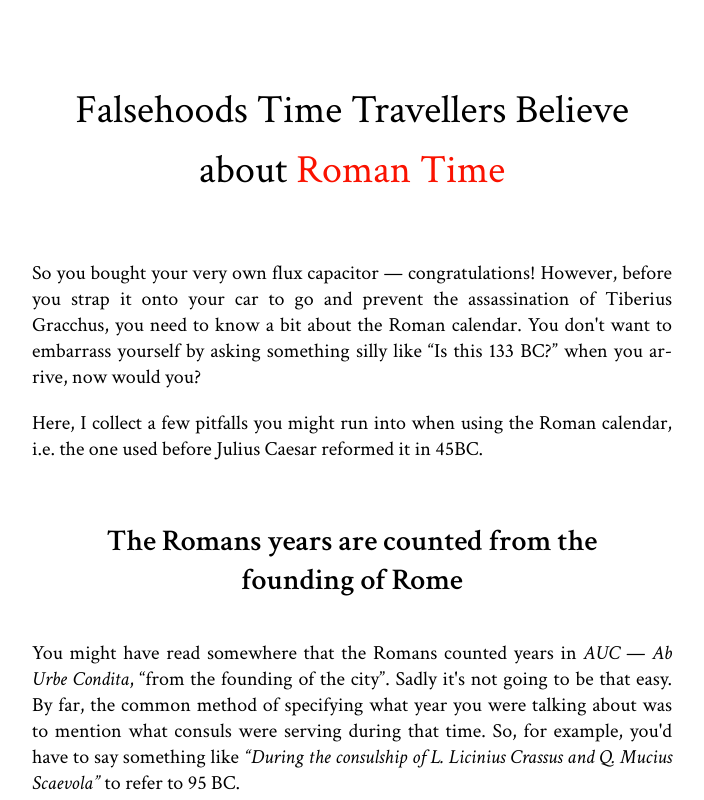
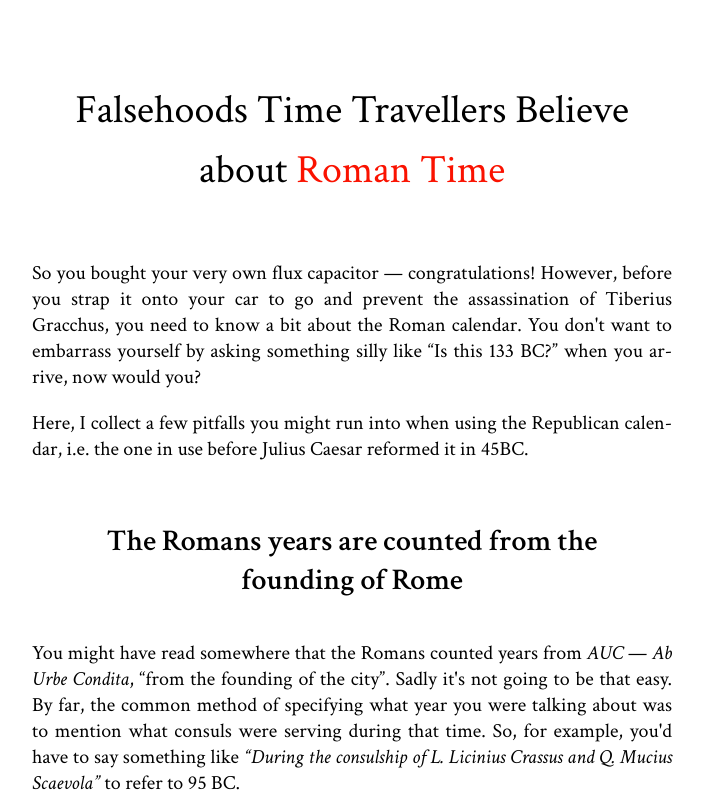
Before and after one commit to Aransentin/aransentin.github.io, a plain HTML site: page roman_calendar/index.html in a window 1280 px wide. Shown: the top 800 px of the page, without its empty margins (288-992 px from the left). Drawn offline with Linux system fonts and the light colour scheme.

Commit message:
small edit

```diff
--- a/roman_calendar/index.html
+++ b/roman_calendar/index.html
@@ -58,11 +58,11 @@ pre{
 <h1>Falsehoods Time Travellers Believe about <span class=red>Roman Time</span></h1>
 
 <p>So you bought your very own flux capacitor &mdash; congratulations! However, before you strap it onto your car to go and prevent the assassination of Tiberius Gracchus, you need to know a bit about the Roman calendar. You don't want to embarrass yourself by asking something silly like “Is this 133 BC?” when you arrive, now would you?</p>
-<p>Here, I collect a few pitfalls you might run into when using the Roman calendar, i.e. the one used before Julius Caesar reformed it in 45BC.</p>
+<p>Here, I collect a few pitfalls you might run into when using the Republican calendar, i.e. the one in use before Julius Caesar reformed it in 45BC.</p>
 
 <h2>The Romans years are counted from the founding of Rome</h2>
 
-<p>You might have read somewhere that the Romans counted years in <em>AUC</em> &mdash; <em>Ab Urbe Condita</em>, “from the founding of the city”. Sadly it's not going to be that easy. By far, the common method of specifying what year you were talking about was to mention what consuls were serving during that time. So, for example, you'd have to say something like <em>“During the consulship of L. Licinius Crassus and Q. Mucius Scaevola”</em> to refer to 95 BC.</p>
+<p>You might have read somewhere that the Romans counted years from <em>AUC</em> &mdash; <em>Ab Urbe Condita</em>, “from the founding of the city”. Sadly it's not going to be that easy. By far, the common method of specifying what year you were talking about was to mention what consuls were serving during that time. So, for example, you'd have to say something like <em>“During the consulship of L. Licinius Crassus and Q. Mucius Scaevola”</em> to refer to 95 BC.</p>
 
 <p>A consular term lasted for one year and you'd use the names of the consuls elected first &mdash; if a consul died and was replaced in the middle of the year, the name of the new consul was not used for dating.</p>
 
```
